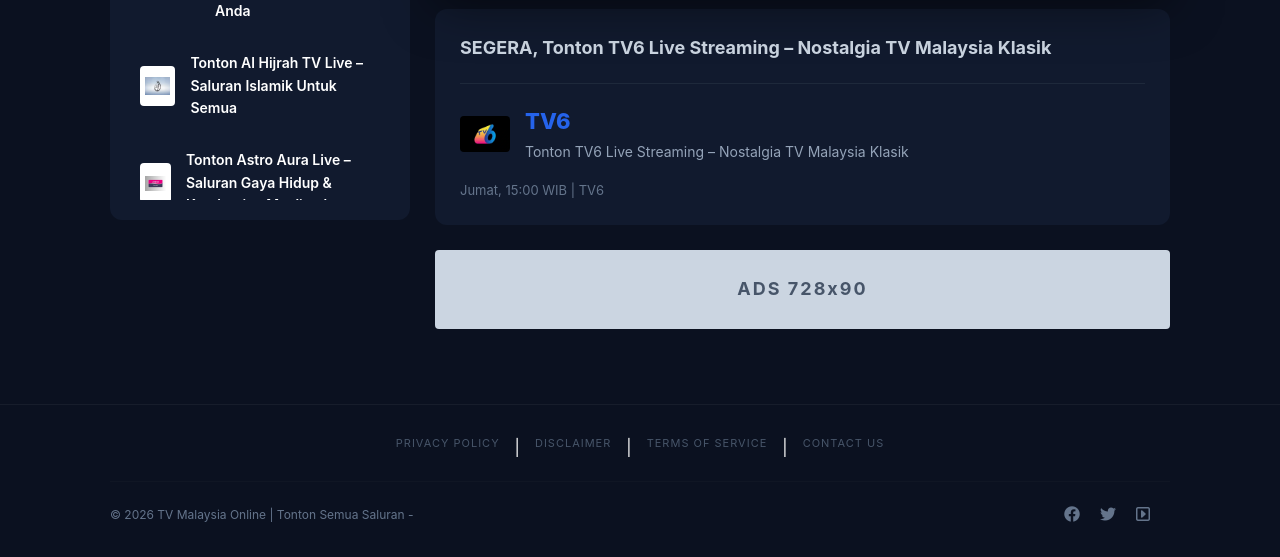
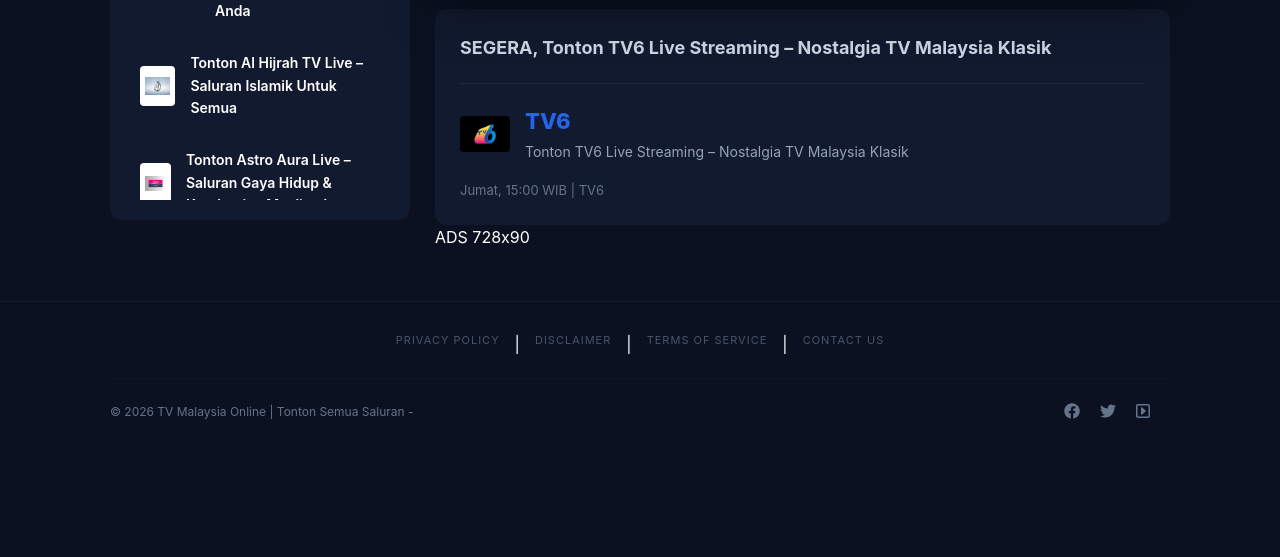
Before and after one commit to blogmega/blog1, a Jekyll site: the page built from _posts/2025-03-23-tv6.md, in a window 1280 px wide and 1126 px high. Shown: the part 569-1126 px from the top of the window. Built offline with Jekyll 4.4.1, drawn with Linux system fonts in a browser that asks for light colours; grey boxes are pictures that could not be loaded.

Commit message:
Update main.scss

```diff
--- a/assets/css/main.scss
+++ b/assets/css/main.scss
@@ -15,46 +15,8 @@
 .container { max-width: 1100px; margin: 0 auto; padding: 0 20px; }
 a { text-decoration: none; transition: 0.3s; }
 
-/* ==========================================================================
-   3. HOME PAGE COMPONENTS (Hero, Ads, Grid)
-   ========================================================================== */
-/* Hero Section */
-.hero {
-    background: linear-gradient(rgba(11, 17, 32, 0.8), rgba(11, 17, 32, 0.8)),
-                url('https://images.unsplash.com/photo-1522869635100-9f4c5e86aa37?auto=format&fit=crop&w=1000&q=80');
-    background-size: cover;
-    background-position: center;
-    border-radius: 12px;
-    margin-top: 20px;
-    padding: 60px 20px;
-    text-align: center;
-}
-
-.hero h1 { font-size: 32px; margin-bottom: 10px; }
-.hero p { color: #94a3b8; margin-bottom: 25px; }
-.btn-cta {
-    background: #2563eb;
-    color: #fff;
-    padding: 12px 25px;
-    border-radius: 6px;
-    font-weight: bold;
-    display: inline-flex;
-    align-items: center;
-    gap: 10px;
-}
-
-/* Ads Banner */
-.ads-banner, .ads-banner-player {
-    background-color: #cbd5e1;
-    color: #475569;
-    text-align: center;
-    padding: 25px;
-    margin: 25px 0;
-    font-weight: bold;
-    border-radius: 4px;
-    font-size: 18px;
-    letter-spacing: 2px;
-}
+.hero { background: linear-gradient(rgba(11, 17, 32, 0.8), rgba(11, 17, 32, 0.8)), url('https://images.unsplash.com/photo-1522869635100-9f4c5e86aa37?auto=format&fit=crop&w=1000&q=80'); background-size: cover; border-radius: 12px; margin-top: 20px; padding: 60px 20px; text-align: center; }
+.ads-banner { background-color: #cbd5e1; color: #475569; text-align: center; padding: 25px; margin: 25px 0; font-weight: bold; border-radius: 4px; }
 
 /* Section Title */
 .section-title {
```
